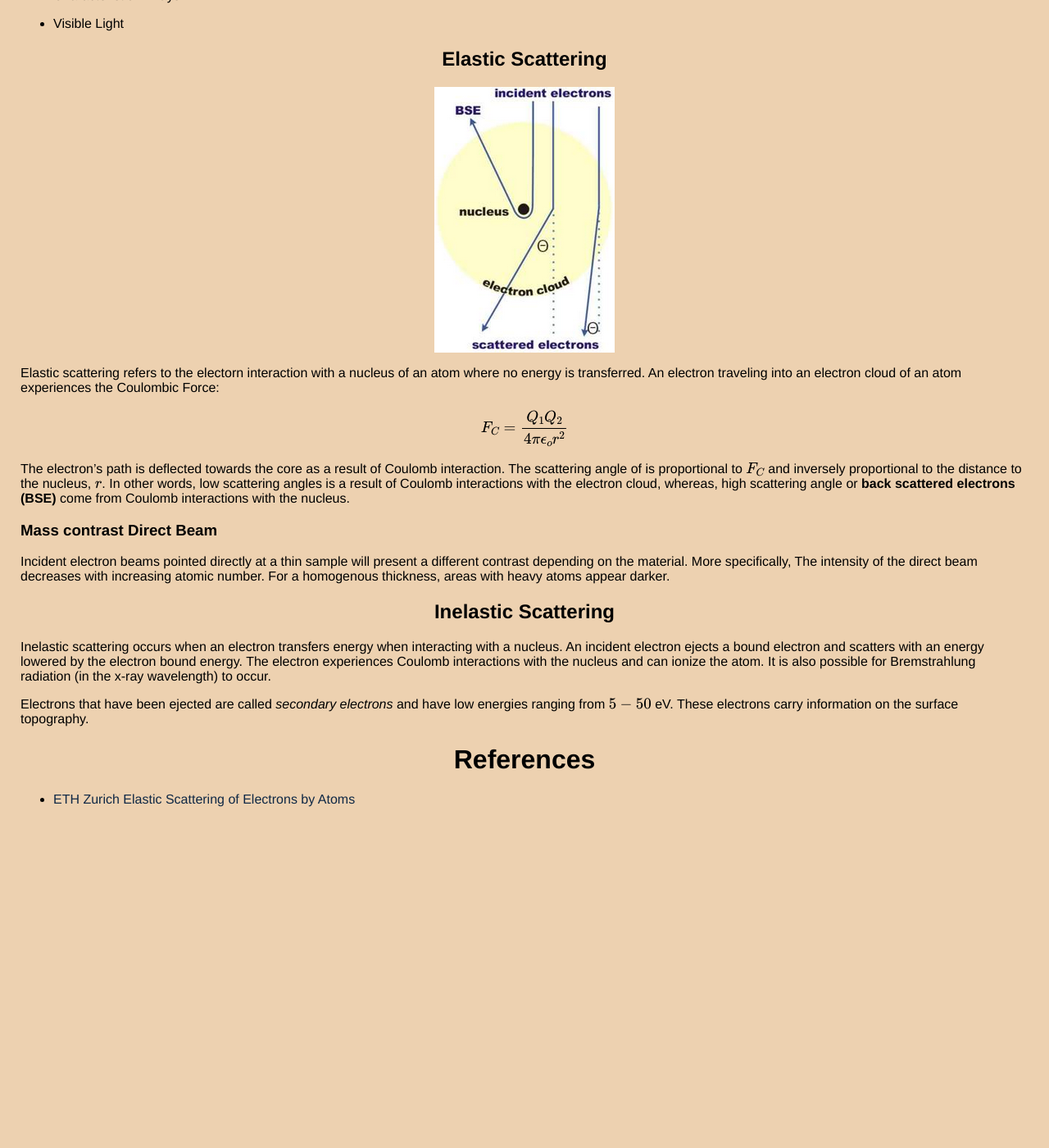
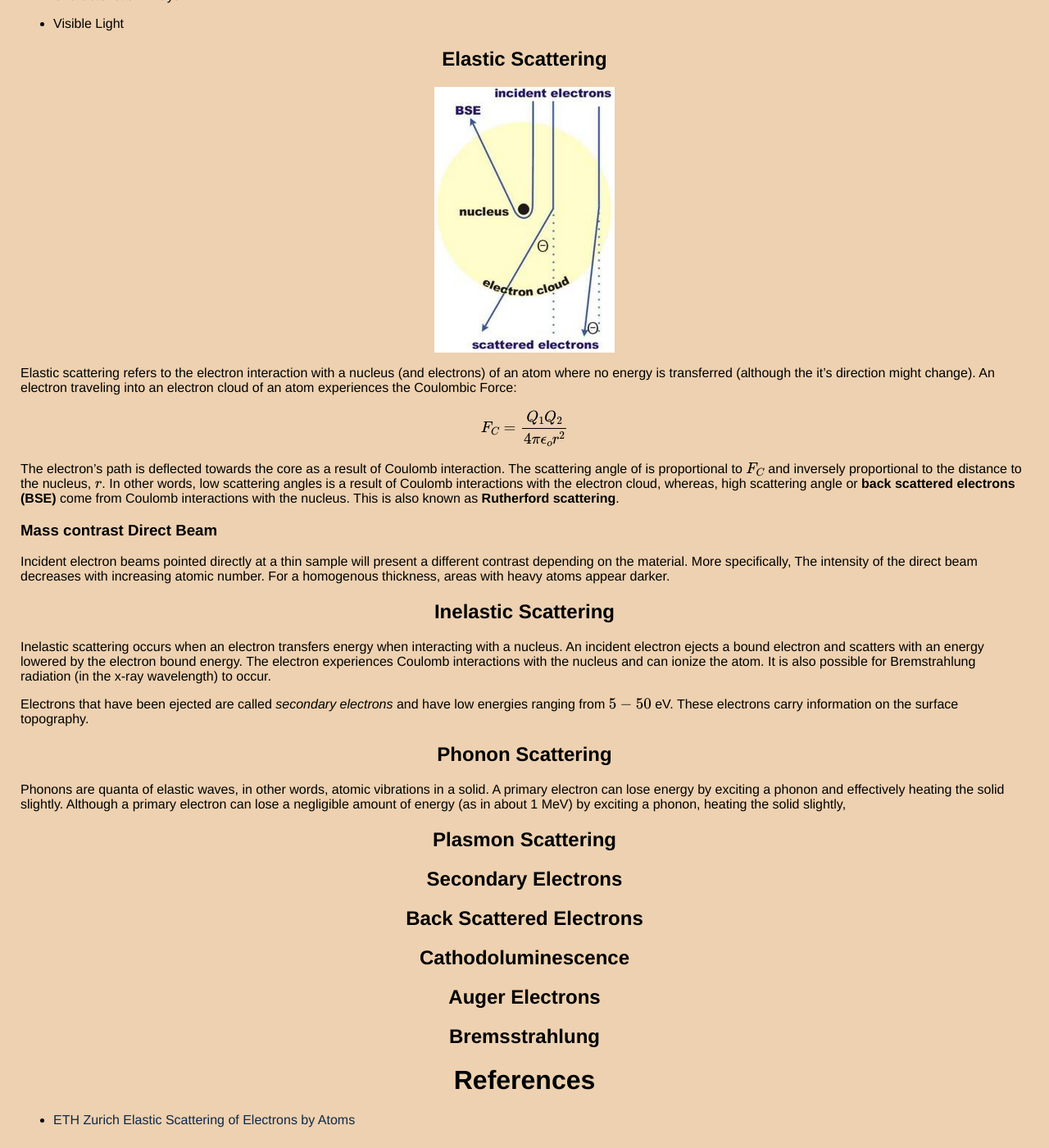
Before and after one commit to thaihangchung7/thaihangchung7.github.io, a Jekyll site: the page built from _notes/emicroscopy.md, in a window 1280 px wide and 1400 px high, scrolled down 1170 px. Shown: the whole window at 82% size. Built offline with Jekyll 4.4.1, drawn with Linux system fonts in a browser that asks for light colours; formulas are drawn with MathJax 3; before the commit the page ends 2179 px from its top, so only the background shows below that.

Commit message:
Updating electron materials

```diff
--- a/_notes/emicroscopy.md
+++ b/_notes/emicroscopy.md
@@ -55,11 +55,11 @@ Electrons are capable of removing tightly bound inner shell electrons by transfe
 
 <img src="/assets/elastic.png" class="center">
 
-Elastic scattering refers to the electorn interaction with a nucleus of an atom where no energy is transferred. An electron traveling into an electron cloud of an atom experiences the Coulombic Force:
+Elastic scattering refers to the electron interaction with a nucleus (and electrons) of an atom where no energy is transferred (although the it's direction might change). An electron traveling into an electron cloud of an atom experiences the Coulombic Force:
 
 $$ F_{C} = \frac{Q_{1} Q_{2}}{4 \pi \epsilon_{o} r^{2}} $$
 
-The electron's path is deflected towards the core as a result of Coulomb interaction. The scattering angle of is proportional to $$ F_{C} $$ and inversely proportional to the distance to the nucleus, $$ r $$. In other words, low scattering angles is a result of Coulomb interactions with the electron cloud, whereas, high scattering angle or **back scattered electrons (BSE)** come from Coulomb interactions with the nucleus.
+The electron's path is deflected towards the core as a result of Coulomb interaction. The scattering angle of is proportional to $$ F_{C} $$ and inversely proportional to the distance to the nucleus, $$ r $$. In other words, low scattering angles is a result of Coulomb interactions with the electron cloud, whereas, high scattering angle or **back scattered electrons (BSE)** come from Coulomb interactions with the nucleus. This is also known as **Rutherford scattering**.
 
 ### Mass contrast Direct Beam
 
@@ -71,7 +71,21 @@ Inelastic scattering occurs when an electron transfers energy when interacting w
 
 Electrons that have been ejected are called _secondary electrons_ and have low energies ranging from $$ 5 - 50 $$ eV. These electrons carry information on the surface topography.
 
+## Phonon Scattering
 
+Phonons are quanta of elastic waves, in other words, atomic vibrations in a solid. A primary electron can lose energy by exciting a phonon and effectively heating the solid slightly. Although a primary electron can lose a negligible amount of energy (as in about 1 MeV) by exciting a phonon, heating the solid slightly,
+
+## Plasmon Scattering
+
+## Secondary Electrons
+
+## Back Scattered Electrons
+
+## Cathodoluminescence
+
+## Auger Electrons
+
+## Bremsstrahlung
 
 # References
 
```
Also changed, not shown: _notes/em.md (+1 -1 lines).
